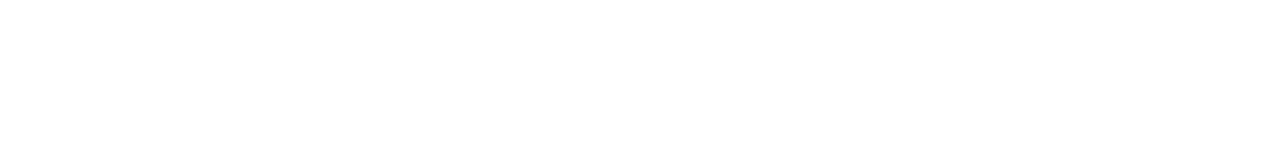
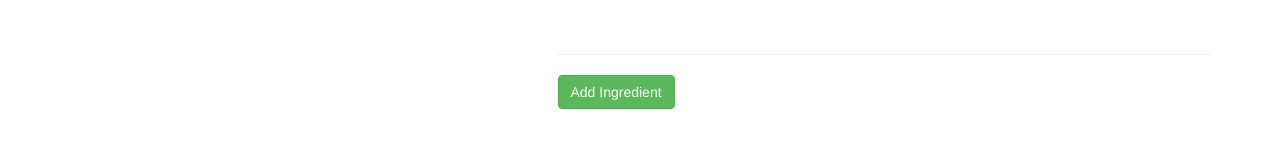
Before and after one commit to rodrigobmedeiros/Angular-TOPTAL-track, an Angular app in the folder angular-the-complete-guide-2023/course-project/: page /recipes/new in a window 1280 px wide. Shown: the part 416-564 px from the top of the page. Built offline with nearby package versions, Linux system fonts and the light colour scheme.

Commit message:
Fix directive to when button is clicked from (submit) to (click)

```diff
--- a/angular-the-complete-guide-2023/course-project/src/app/recipes/recipe-edit/recipe-edit.component.html
+++ b/angular-the-complete-guide-2023/course-project/src/app/recipes/recipe-edit/recipe-edit.component.html
@@ -68,6 +68,13 @@
                     </div>
                 </div>
             </div>
+            <br>
+            <hr>
+            <div class="row">
+                <div class="col-xs-12">
+                    <button type="button" class="btn btn-success" (click)="onAddIngredient()">Add Ingredient</button>
+                </div>
+            </div>
         </form>
     </div>
 </div>
--- a/angular-the-complete-guide-2023/course-project/src/app/recipes/recipe-edit/recipe-edit.component.ts
+++ b/angular-the-complete-guide-2023/course-project/src/app/recipes/recipe-edit/recipe-edit.component.ts
@@ -31,6 +31,13 @@
     alert(JSON.stringify(this.recipeForm.value));
   }
 
+  onAddIngredient() {
+    (<FormArray>this.recipeForm.get('ingredients')).push(new FormGroup({
+      name: new FormControl(),
+      amount: new FormControl()
+    }));
+  }
+
   public initForm() {
     let recipeName = '';
     let recipeImagePath = '';
```
